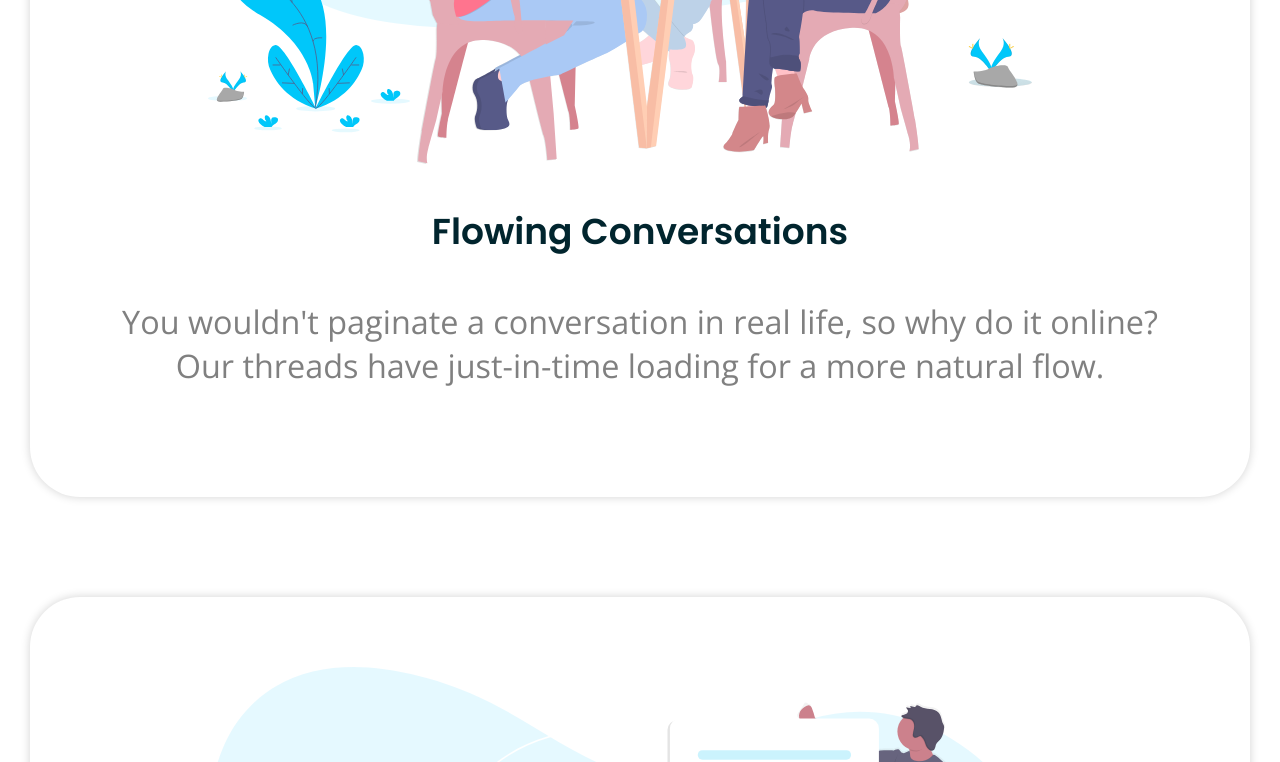
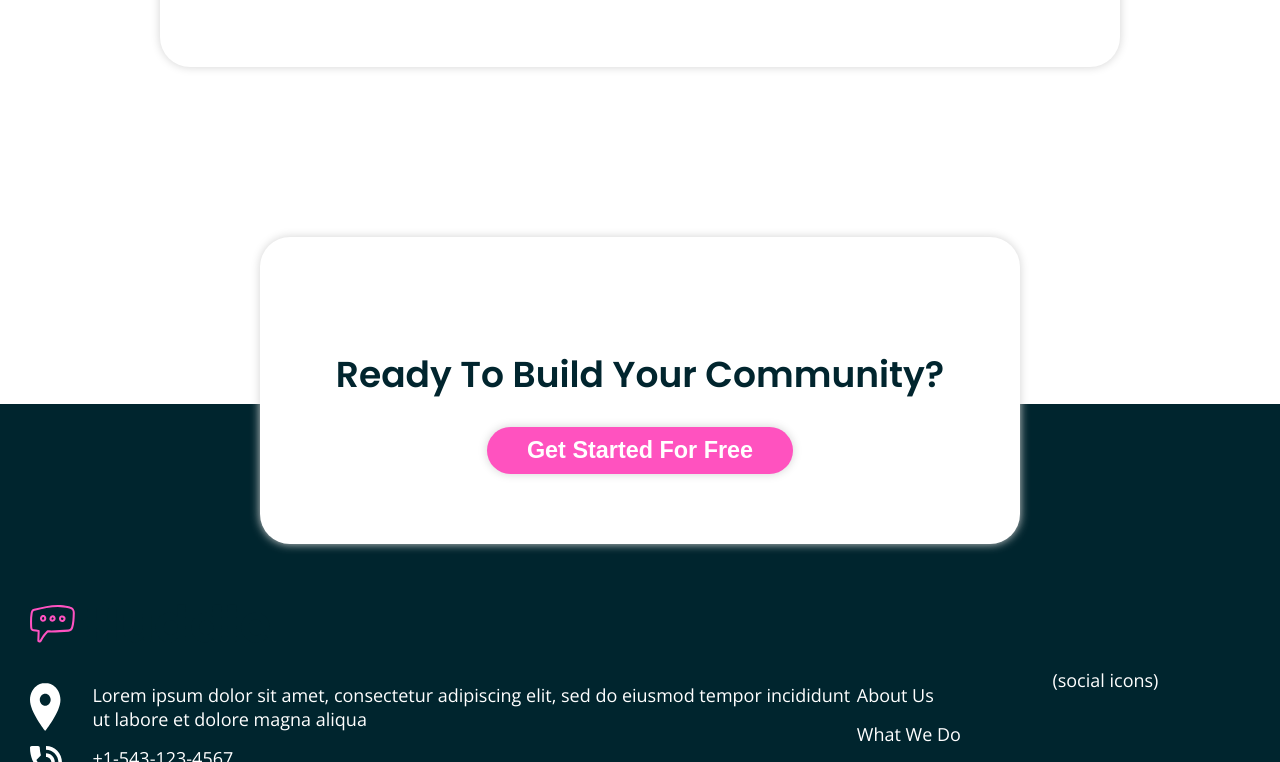
Before and after one commit to AngusMacrae/landing-page, a plain HTML site: page index.html in a window 1280 px wide. Shown: the part 3379-4141 px from the top of the page. Drawn offline with nearby package versions, Linux system fonts and the light colour scheme.

Commit message:
Added desktop view styling, footer floating card improvements

```diff
--- a/index.html
+++ b/index.html
@@ -47,7 +47,7 @@
 
 	<main>
 
-		<div class="card">
+		<div class="card content-card">
 			<div class="img-container"><img src="images/illustration-grow-together.svg"></div>
 			<div class="text-container">
 				<h3>Grow Together</h3>
@@ -56,7 +56,7 @@
 			</div>
 		</div>
 
-		<div class="card">
+		<div class="card content-card">
 			<div class="img-container"><img src="images/illustration-flowing-conversation.svg"></div>
 			<div class="text-container">
 				<h3>Flowing Conversations</h3>
@@ -65,7 +65,7 @@
 			</div>
 		</div>
 
-		<div class="card">
+		<div class="card content-card">
 			<div class="img-container"><img src="images/illustration-your-users.svg"></div>
 			<div class="text-container">
 				<h3>Your Users</h3>
@@ -73,18 +73,16 @@
 				<p>It takes no time at all to integrate Huddle with your app's authentication solution. This means, once signed in to your app, your users can start chatting immediately.</p>
 			</div>
 		</div>
-
+		<div class="floating-wrapper">
+			<div class="card floating">
+				<h3 id="ready-build">Ready To Build Your Community?</h3>
+				<button class="button button-pink">Get Started For Free</button>
+			</div>
+		</div>
 	</main>
-
 
 	<footer>
 
-		<div class="floating-wrapper">
-			<div class="card floating">
-				<p>Ready To Build Your Community?</p>
-				<button class="button button-pink">Get Started For Free</button>
-			</div>
-		</div>
 		<div>
 			<img src="images/logo.svg">
 		</div>
--- a/styles.css
+++ b/styles.css
@@ -94,7 +94,7 @@ button {
 }
 
 main {
-	padding-bottom: 200px;
+	margin-bottom: -220px;
 }
 
 .card {
@@ -102,8 +102,9 @@ main {
 	flex-direction: column;
 	align-items: center;
 	box-shadow: 0 0 10px 0 lightgrey;
-	border-radius: 50px;
+	border-radius: 30px;
 	padding: 70px;
+	margin: 0 auto;
 	margin-top: 100px;
 	margin-bottom: 100px;
 	background-color: white;
@@ -117,7 +118,7 @@ main {
 	text-align: center;
 }
 
-.card .text-container h3 {
+.card .text-container h3, #ready-build {
 	margin: 40px 0;
 	font-size: 2em;
 }
@@ -131,9 +132,8 @@ main {
 footer {
 	background-color: hsl(192, 100%, 9%);
 	color: white;
-	position: relative;
-	padding-top: 160px;
-	padding-bottom: 10px;`
+	padding-bottom: 10px;
+	padding-top: 200px;
 }
 
 .footer-flex {
@@ -150,15 +150,15 @@ footer {
 }
 
 .floating-wrapper {
-	position: absolute;
-	width: 460px;
-	margin: 0 calc(50vw - 270px);
-	top: -120px;
+	position: relative;
+	top: 70px;
+	max-width: 760px;
+	margin: 0 auto;
 }
 
-.floating {
-	margin: 0 auto;
-/*	width: 600px;*/
+#ready-build {
+	margin-bottom: 25px;
+	text-align-last: center;
 }
 
 ul li {
@@ -173,7 +173,6 @@ ul li {
 .footer-contact li img {
 	flex-shrink: 0;
 	flex-basis: 1.8em;
-	;
 	margin-right: 30px;
 }
 
@@ -183,8 +182,19 @@ ul li {
 	align-items: center;
 }
 
-/*
+
 @media only screen and (min-width: 375px) {
+
+	.content-card {
+		flex-direction: row;
+		max-width: 960px;
+	}
+
+	.content-card:nth-of-type(2) {
+		flex-direction: row-reverse;
+	}
+
+
 	.footer-flex {
 		flex-direction: row;
 	}
@@ -201,7 +211,7 @@ ul li {
 	}
 
 	.footer-nav-container li {
-		height: 33%;
+/*		height: 33%;*/
 	}
 
 	.footer-social-copyright {
@@ -211,4 +221,4 @@ ul li {
 	.footer-flex div {
 
 	}
-}*/
+}
```
